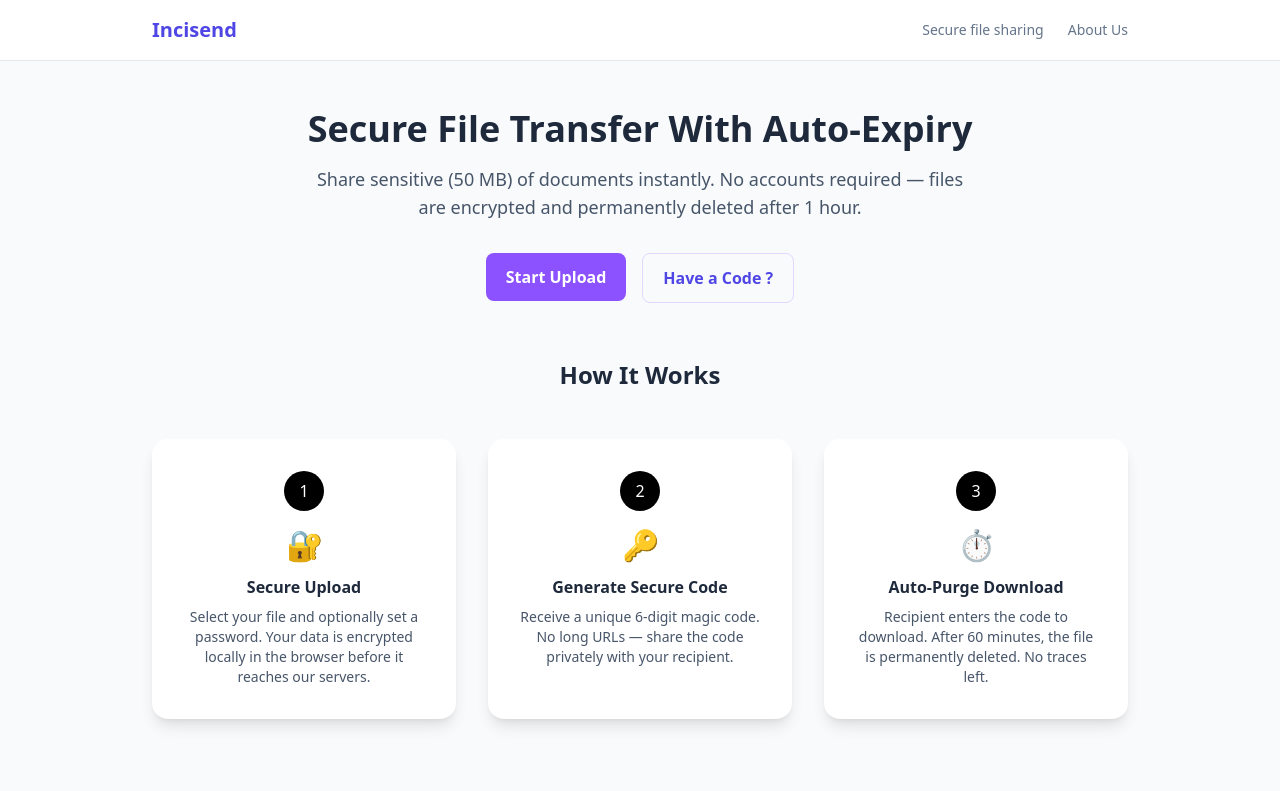
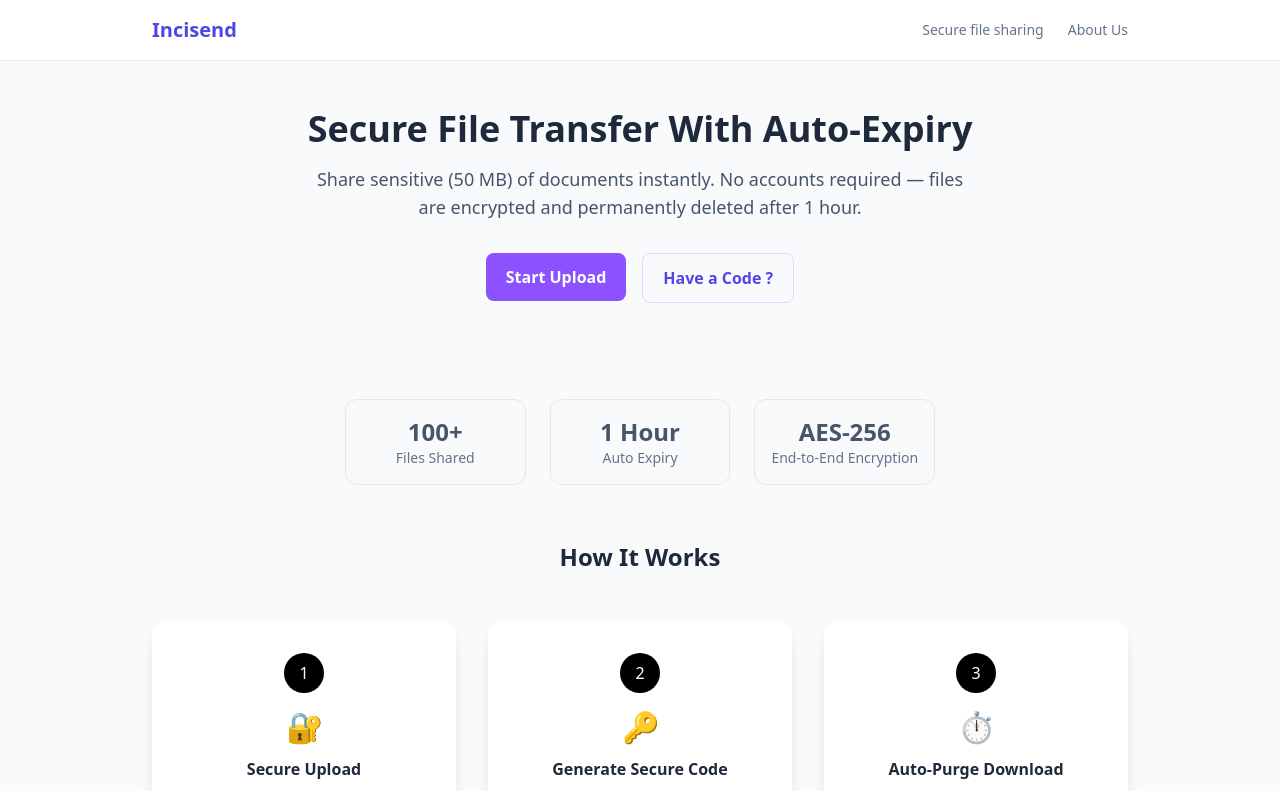
Before and after one commit to Inciverse/incisend, a Next.js app: page / in a window 1280 px wide. Shown: the top 791 px of the page. Built offline with nearby package versions, Linux system fonts and the light colour scheme.

Commit message:
Update page.tsx

```diff
--- a/app/page.tsx
+++ b/app/page.tsx
@@ -24,6 +24,24 @@ export default function Home() {
           </Link>
         </div>
       </div>
+
+      <div className="mt-10 grid grid-cols-1 sm:grid-cols-3 gap-6 text-center">
+  <div className="rounded-xl border p-4">
+    <p className="text-2xl font-bold">100+</p>
+    <p className="text-sm text-slate-500">Files Shared</p>
+  </div>
+
+  <div className="rounded-xl border p-4">
+    <p className="text-2xl font-bold">1 Hour</p>
+    <p className="text-sm text-slate-500">Auto Expiry</p>
+  </div>
+
+  <div className="rounded-xl border p-4">
+    <p className="text-2xl font-bold">AES-256</p>
+    <p className="text-sm text-slate-500">End-to-End Encryption</p>
+  </div>
+</div>
+
 
 {/* HOW IT WORKS */}
 <section className="max-w-6xl w-full">
```
